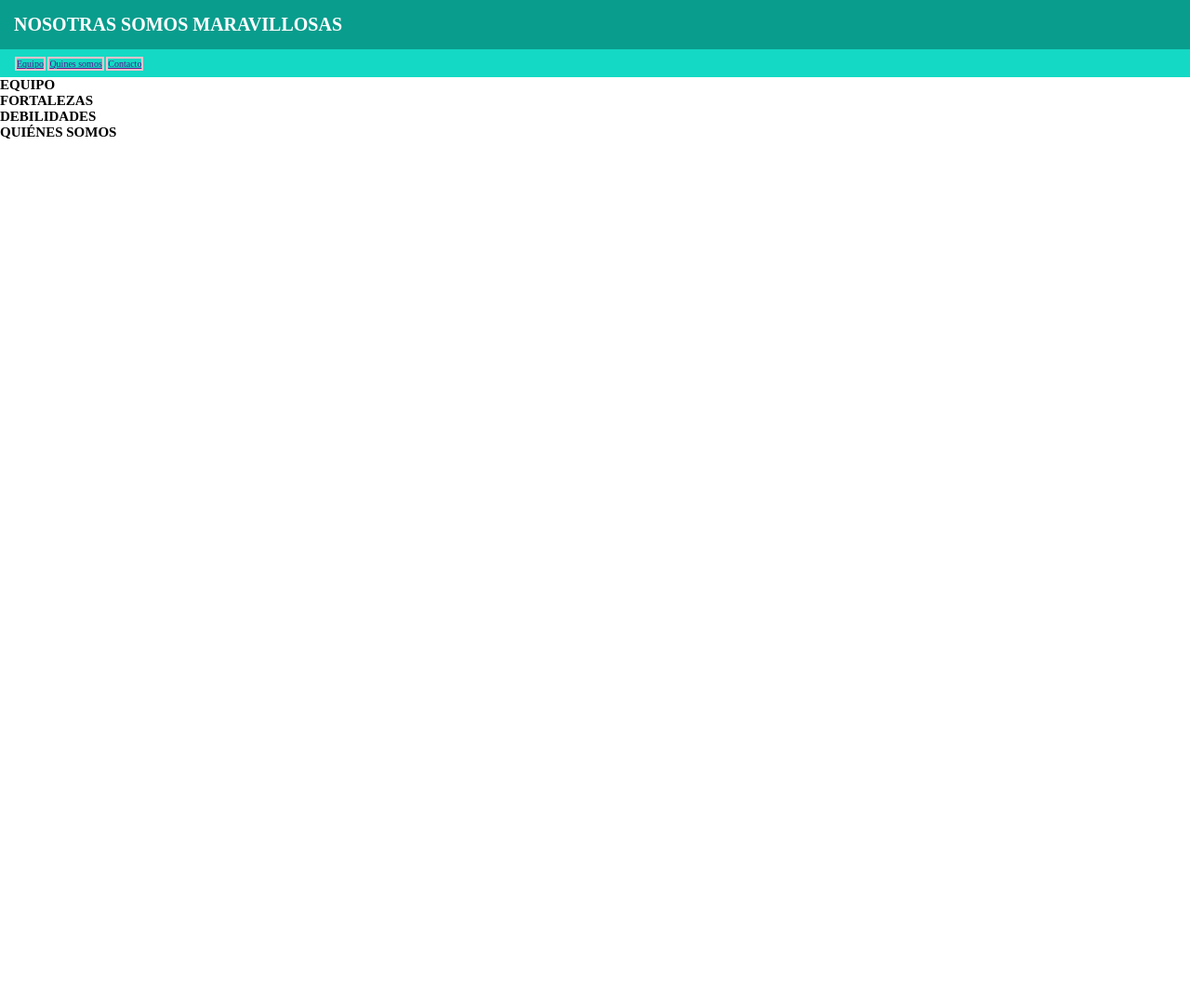
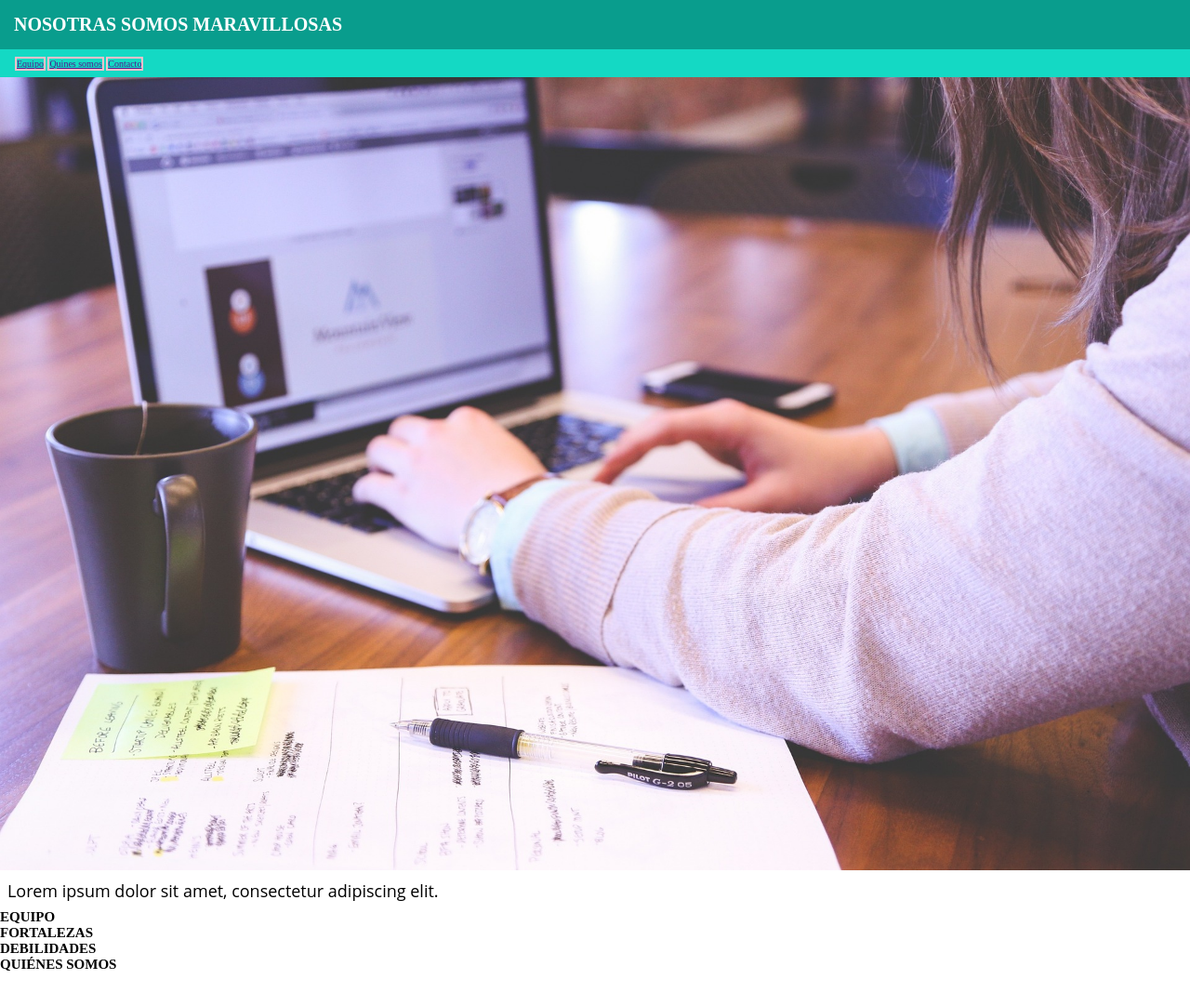
Before and after one commit to Adalab/project-promo-s-module-1-team-6, a plain HTML site: page index.html in a window 1280 px wide. Shown: the whole page at 93% size. Before the commit the page ends 800 px from the top, so only its background shows below. Drawn offline with Linux system fonts and the light colour scheme.

Commit message:
cambios en hero y span

```diff
--- a/css/style.css
+++ b/css/style.css
@@ -1,25 +1,30 @@
 :root {
     font-size: 62.5%;
-} /*si o no poner*/
+}
+
+/*si o no poner*/
 * {
     box-sizing: border-box;
     margin: 0;
     padding: 0;
 
 }
+
 .header {
     display: flex;
     flex-direction: column;
     justify-content: space-around;
-  /* align-item: center; */
+    /* align-item: center; */
     color: #ffffff;
 }
+
 .header-title {
     background-color: #099d8d;
     padding: 15px;
     width: 100%;
 
 }
+
 .container-link {
     background-color: #14d9c4;
     padding: 8px 17px 7px 16px;
@@ -27,8 +32,28 @@
 
 
 }
+
 .link {
     display: inline-block;
     border: 2px solid pink;
 
 }
+
+.imagen-hero {
+    width: 100%;
+    height: 100%;
+}
+
+.texto-hero {
+
+    display: flex;
+    background-color: white;
+    padding: 3px;
+    font-size: 18px;
+    font-family: 'Open Sans', sans-serif;
+    left: 30px;
+    top: 360px;
+    right: 30px;
+    margin: 5px;
+    color: black;
+}
--- a/index.html
+++ b/index.html
@@ -1,5 +1,6 @@
 <!DOCTYPE html>
 <html lang="es">
+
 <head>
   <meta charset="UTF-8" />
   <meta http-equiv="X-UA-Compatible" content="IE=edge" />
@@ -7,6 +8,7 @@
   <title>Proyecto 1. Web grupal</title>
   <link rel="stylesheet" href="./css/style.css" />
 </head>
+
 <body>
   <header class="header">
     <div class="header-title">
@@ -21,11 +23,17 @@
     </nav>
   </header>
   <main>
-      <sections>
+    <div>
+      <img src="./img/imagen-hero.jpg" alt="escritorio con café, ordenador y documentos" class="imagen-hero">
+      <span class="texto-hero">
+        Lorem ipsum dolor sit amet, consectetur adipiscing elit.
+      </span>
+    </div>
+    <section>
       <h2>EQUIPO</h2>
       <p></p>
       <p></p>
-      </sections>
+    </section>
     <section>
       <div>
         <h2>FORTALEZAS</h2>
@@ -86,4 +94,5 @@
     <img />
   </footer>
 </body>
+
 </html>
```
Also changed, not shown: README.md, img/imagen-hero.jpg (added). Lines whose indentation alone changed are shown as unchanged.
